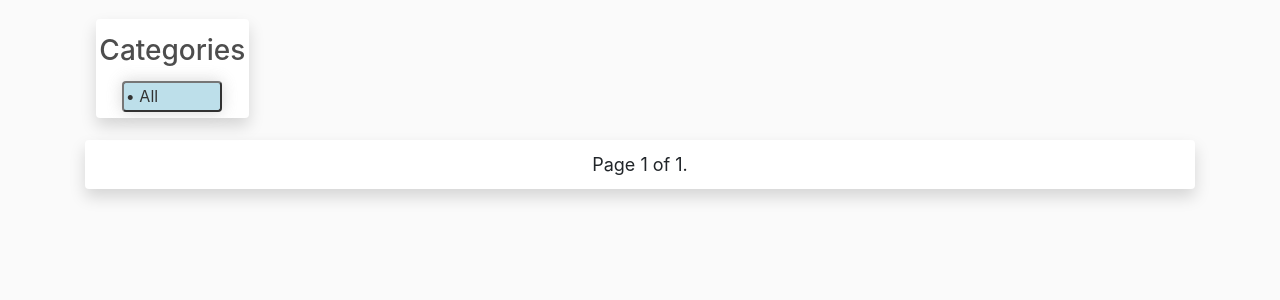
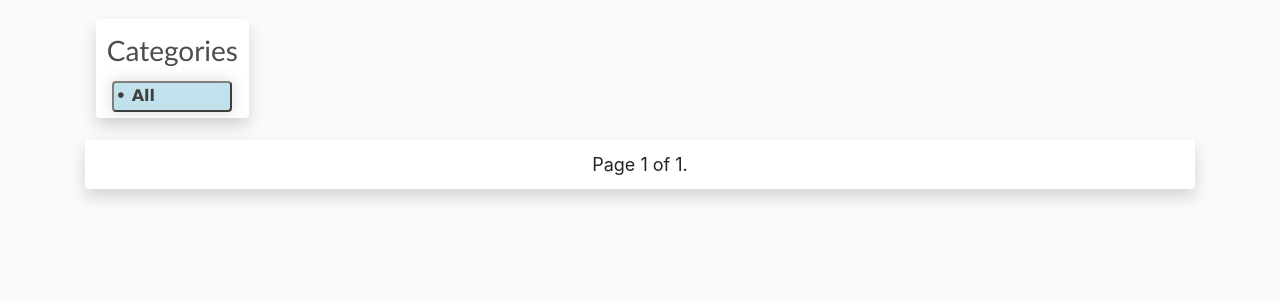
Before and after one commit to sDebski/EcommerceApp, a Django app: page / in a window 1280 px wide. Shown: the part 57-357 px from the top of the page. Run offline with Django 4.2, Linux system fonts and the light colour scheme; data that the repository does not hold is empty; some libraries are stand-ins or nearby versions.

Commit message:
styling updated

```diff
--- a/base/templates/base/view_item.html
+++ b/base/templates/base/view_item.html
@@ -55,7 +55,7 @@
                         </div>
                     </div>
                 {% empty %}
-                    <h1>No comment has been added yet.</h1>
+                    <h4>No comment has been added yet.</h2>
                 {% endfor %}
                 <div class="pagination shadow my-pagination">
                     <span class="step-links">
--- a/static/css/main.css
+++ b/static/css/main.css
@@ -286,6 +286,7 @@ font-size: large;
 }
 
 .categories {
+	font-family: 'Trebuchet MS', 'Lucida Sans Unicode', 'Lucida Grande', 'Lucida Sans', Arial, sans-serif;
 	background-color: #fff;
 	padding: 1%;
 	margin-top:5%;
@@ -293,14 +294,16 @@ font-size: large;
 }
 
 .categories > form > .category > button{
+	font-family: 'Lucida Sans', 'Lucida Sans Regular', 'Lucida Grande', 'Lucida Sans Unicode', Geneva, Verdana, sans-serif;
 	text-align: left;
-	min-width: 100px;
+	min-width: 120px;
 	border-radius: 5px;
 	padding: 1%;
 	margin: 5px;
 	background-color: lightblue;
 	transition: 0.3s;
-	opacity: 0.8;
+	opacity: 0.75;
+	font-weight: bold;
 	-webkit-box-shadow: -1px -3px 5px -2px rgba(214,214,214,1);
 	-moz-box-shadow: -1px -3px 5px -2px rgba(214,214,214,1);
 	box-shadow: -1px -3px 5px -2px rgba(214,214,214,1);
@@ -311,6 +314,6 @@ font-size: large;
 
 .categories > form >.category > button:hover {
 	opacity: 1;
-	width: 105px;
-	font-weight: bold;
+	width: 125px;
+	font-weight: bolder;
 }
```
